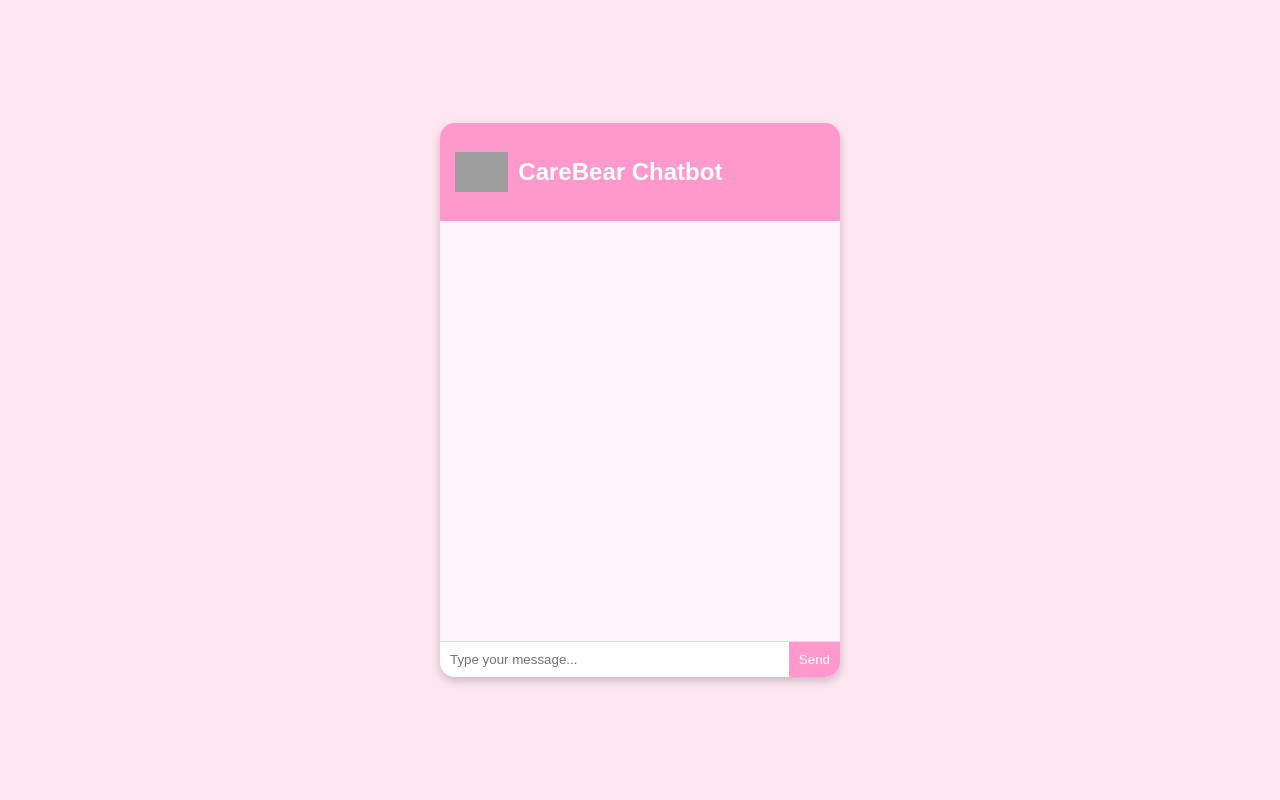
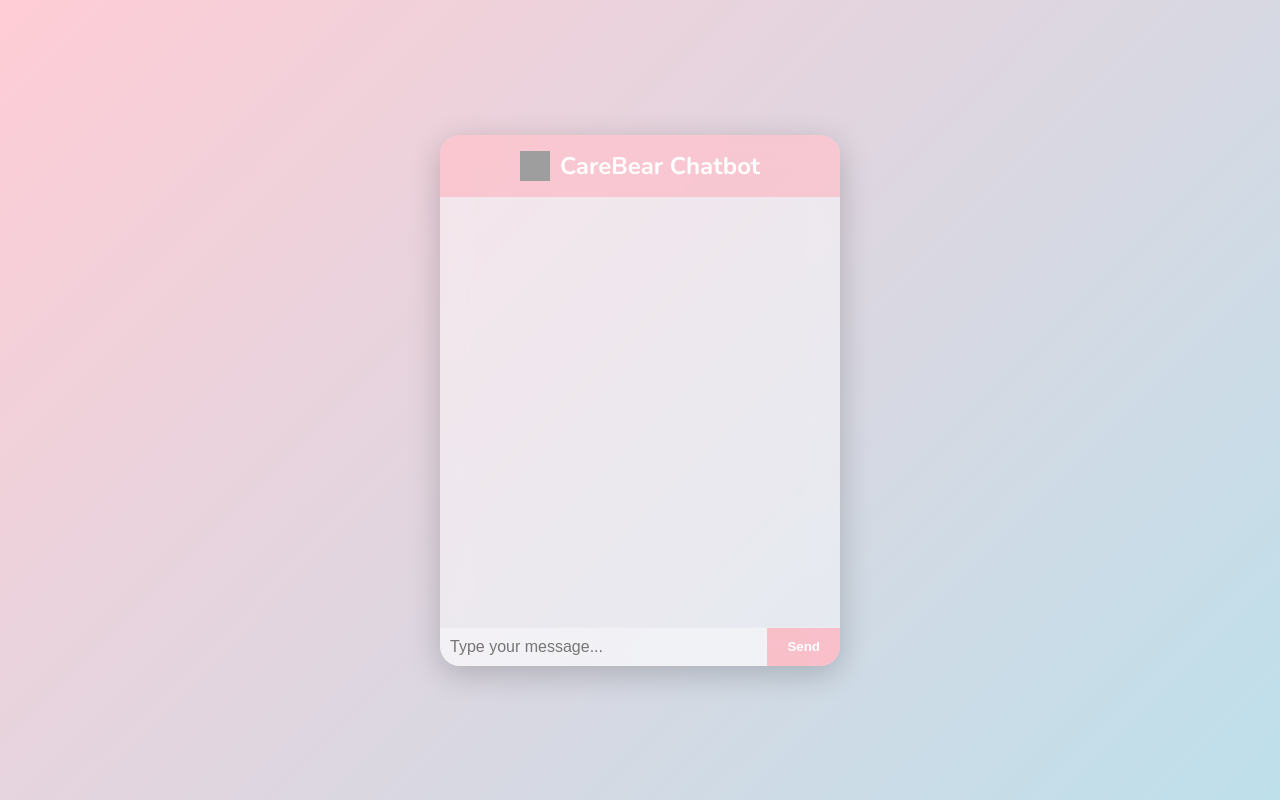
Before and after one commit to MariaTonova/mentalhealthchatbot, a Flask app: page / in a window 1280 px wide. Run offline with Flask 3, Linux system fonts and the light colour scheme; grey boxes are pictures that could not be loaded.

Commit message:
Update style.css

```diff
--- a/static/style.css
+++ b/static/style.css
@@ -1,64 +1,92 @@
 body {
-    font-family: Arial, sans-serif;
-    background-color: #ffe6f0;
-    margin: 0;
+    font-family: 'Nunito', sans-serif;
+    background: linear-gradient(135deg, rgba(255, 192, 203, 0.8), rgba(173, 216, 230, 0.8));
+    background-attachment: fixed;
     display: flex;
     justify-content: center;
     align-items: center;
     height: 100vh;
+    margin: 0;
 }
 
 .chat-container {
+    background: rgba(255, 255, 255, 0.3);
+    backdrop-filter: blur(15px);
+    border-radius: 20px;
     width: 400px;
-    background: white;
-    border-radius: 15px;
-    box-shadow: 0 4px 10px rgba(0,0,0,0.2);
+    max-width: 90%;
+    box-shadow: 0px 8px 32px rgba(0,0,0,0.2);
     overflow: hidden;
 }
 
 .chat-header {
-    background-color: #ff99cc;
-    color: white;
+    background: rgba(255, 182, 193, 0.6);
     padding: 15px;
+    text-align: center;
     display: flex;
     align-items: center;
+    justify-content: center;
+    gap: 10px;
+}
+
+.chat-header h2 {
+    margin: 0;
+    color: #fff;
+    font-weight: bold;
 }
 
 .logo {
-    height: 40px;
-    margin-right: 10px;
+    width: 30px;
+    height: 30px;
 }
 
 .chat-box {
     height: 400px;
+    overflow-y: auto;
+    padding: 15px;
+    background: rgba(255, 255, 255, 0.2);
+}
+
+.user-message {
+    background: rgba(173, 216, 230, 0.7);
     padding: 10px;
-    overflow-y: auto;
-    background-color: #fff5fa;
+    margin-bottom: 10px;
+    border-radius: 15px;
+    text-align: right;
+}
+
+.bot-message {
+    background: rgba(255, 182, 193, 0.7);
+    padding: 10px;
+    margin-bottom: 10px;
+    border-radius: 15px;
+    text-align: left;
 }
 
 .chat-input {
     display: flex;
-    border-top: 1px solid #ddd;
+    border-top: 1px solid rgba(255, 255, 255, 0.3);
 }
 
 .chat-input input {
     flex: 1;
     padding: 10px;
     border: none;
+    outline: none;
+    background: rgba(255, 255, 255, 0.5);
+    font-size: 16px;
+    border-radius: 0;
 }
 
 .chat-input button {
-    background: #ff99cc;
+    background: rgba(255, 182, 193, 0.8);
+    border: none;
     color: white;
-    border: none;
-    padding: 10px;
+    padding: 10px 20px;
     cursor: pointer;
+    font-weight: bold;
 }
 
 .chat-input button:hover {
-    background: #ff66b3;
+    background: rgba(255, 182, 193, 1);
 }
-
-.message {
-    margin-bottom: 10px;
-}
```
